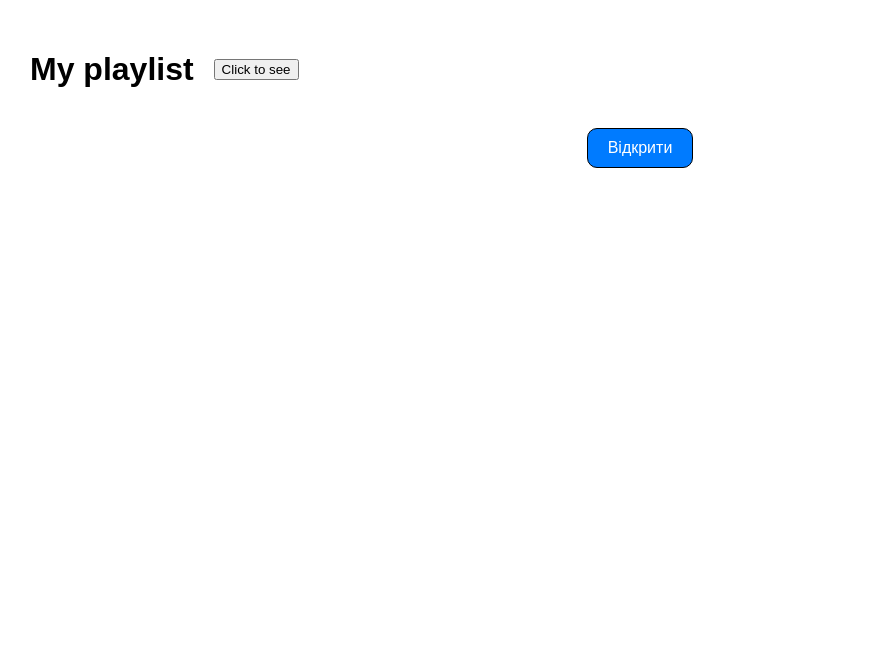
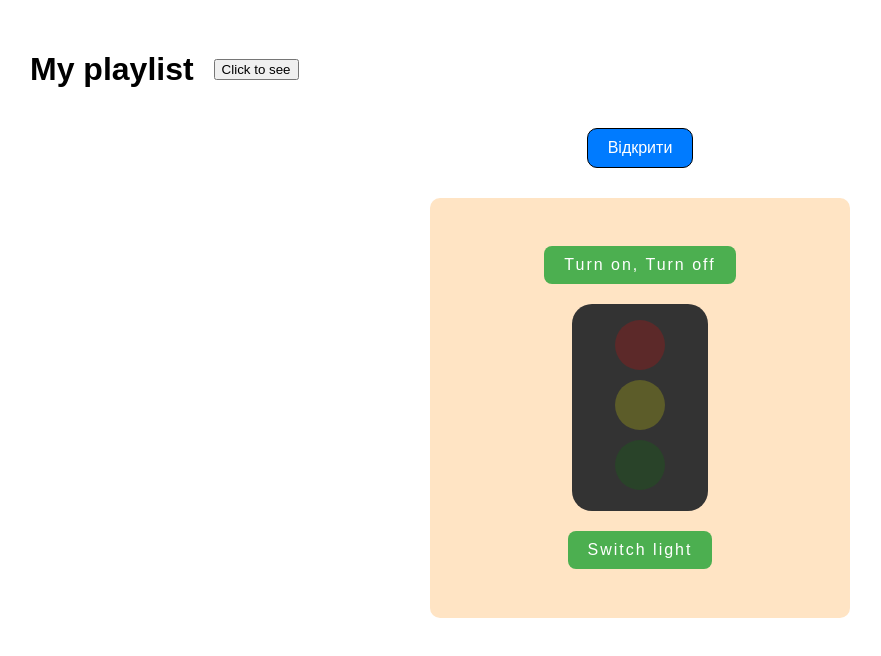
Before and after one commit to A-Kharytonov/dom_practice, a plain HTML site: page index.html in a window 1280 px wide. Shown: the whole page, without its empty margins (0-881 px from the left). Drawn offline with Linux system fonts and the light colour scheme.

Commit message:
make traffic light

```diff
--- a/index.html
+++ b/index.html
@@ -25,6 +25,20 @@
 			<button class="btn" id="close">Закрити</button>
 		</div>
 	</div>
+
+	<div class="content">
+		<button id="on">Turn on,
+			Turn off
+		</button>
+
+		<div class="traffic-light">
+			<div class="ligth red"></div>
+			<div class="ligth yellow"></div>
+			<div class="ligth green"></div>
+		</div>
+
+		<button id="switch">Switch light</button>
+	</div>
 </body>
 
 </html>
--- a/script.js
+++ b/script.js
@@ -55,3 +55,37 @@ closeBtn.onclick = function() {
 	modal.style.display = 'none'
 	openBtn.hidden = false
 }
+
+const onBtn = document.getElementById('on');
+const switchBtn = document.getElementById('switch');
+const lights = document.querySelectorAll('.ligth');
+
+let current = -1;
+let isOn = false;
+
+function updateLights() {
+  for (let i = 0; i < lights.length; i++) {
+    lights[i].style.opacity = 0.2;
+  }
+  if (isOn && current >= 0) {
+    lights[current].style.opacity = 1;
+  }
+}
+
+onBtn.onclick = function() {
+  isOn = !isOn;
+  if (isOn) {
+    current = 0;
+  } else {
+    current = -1;
+  }
+  updateLights();
+};
+
+switchBtn.onclick = function() {
+  if (!isOn) return;
+  current = (current + 1) % lights.length;
+  updateLights();
+};
+
+updateLights();
--- a/style.css
+++ b/style.css
@@ -23,6 +23,7 @@ ol {
 		cursor: pointer;
 		transition: 1s;
 	}
+
 	.center {
 		display: flex;
 		justify-content: center;
@@ -37,7 +38,6 @@ ol {
 	.overlay {
 		display: none;
 		position: fixed;
-	z-index: 1;
 		top: 0;
 		left: 0;
 		width: 100%;
@@ -45,6 +45,7 @@ ol {
 		background-color: rgba(0, 0, 0, 0.5);
 		justify-content: center;
 		align-items: center;
+		z-index: 1;
 	}
 
 	.window {
@@ -52,6 +53,69 @@ ol {
 		padding: 20px;
 		border-radius: 8px;
 		width: 300px;
-	box-shadow: 0 0 10px rgba(0,0,0,0.3);
+		box-shadow: 0 0 10px rgba(0, 0, 0, 0.3);
 		text-align: center;
 	}
+
+	.content {
+		width: 420px;
+		aspect-ratio: 1;
+		margin: 30px auto;
+		background-color: bisque;
+		border-radius: 10px;
+		display: flex;
+		justify-content: center;
+		align-items: center;
+		flex-direction: column;
+		gap: 20px;
+
+		.traffic-light {
+			width: 100px;
+			height: 175px;
+			background: #333;
+			border-radius: 20px;
+			margin: 0 auto;
+			padding: 16px 18px;
+			display: flex;
+			flex-direction: column;
+			gap: 10px;
+			align-items: center;
+
+			.ligth {
+				width: 50px;
+				aspect-ratio: 1;
+				border-radius: 50px;
+				opacity: 0.5;
+			}
+
+			.red {
+				background-color: red;
+			}
+			.yellow {
+				background-color: yellow;
+			}
+			.green {
+				background-color: green;
+			}
+		}
+
+		button {
+			padding: 10px 20px;
+			font-size: 16px;
+			color: white;
+			background: #4CAF50;
+			border: transparent;
+			border-radius: 8px;
+			cursor: pointer;
+			transition: 0,5s;
+			letter-spacing: 2px;
+		}
+
+		button:hover {
+			background: #45a049;
+		}
+
+		button:active {
+			transform: scale(0.93);
+		}
+	}
```
Lines whose indentation alone changed are shown as unchanged.
